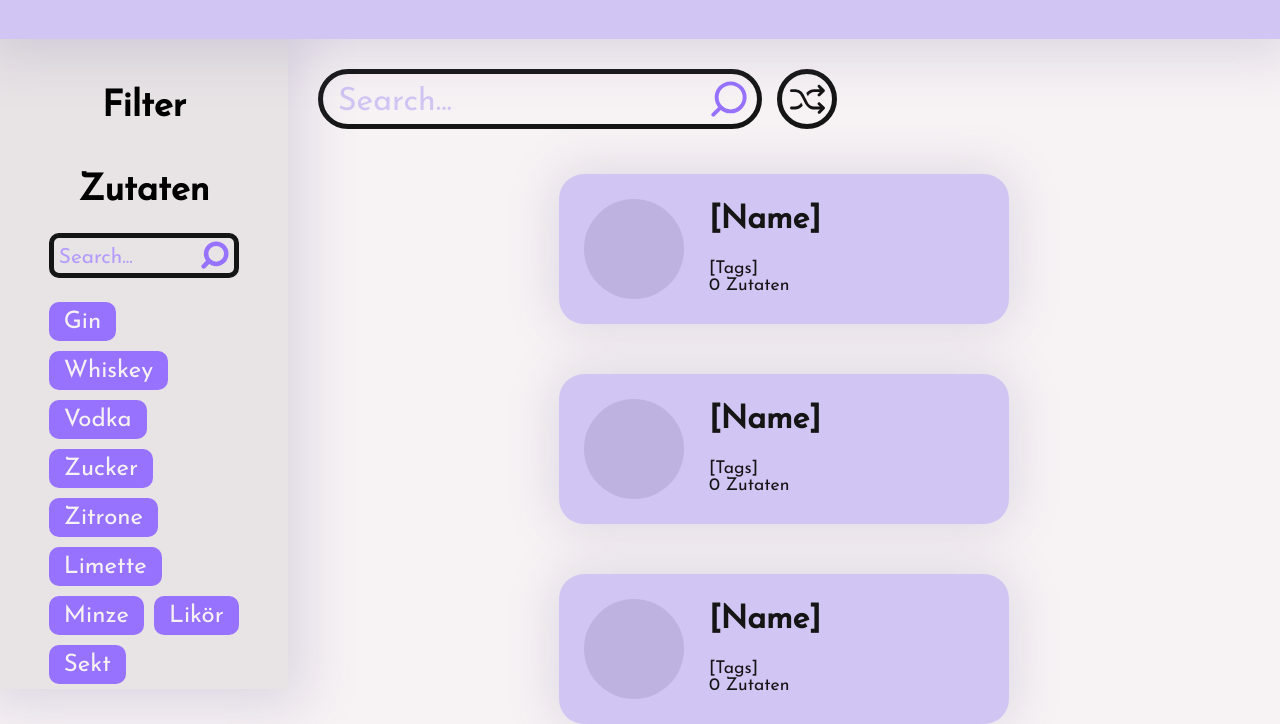
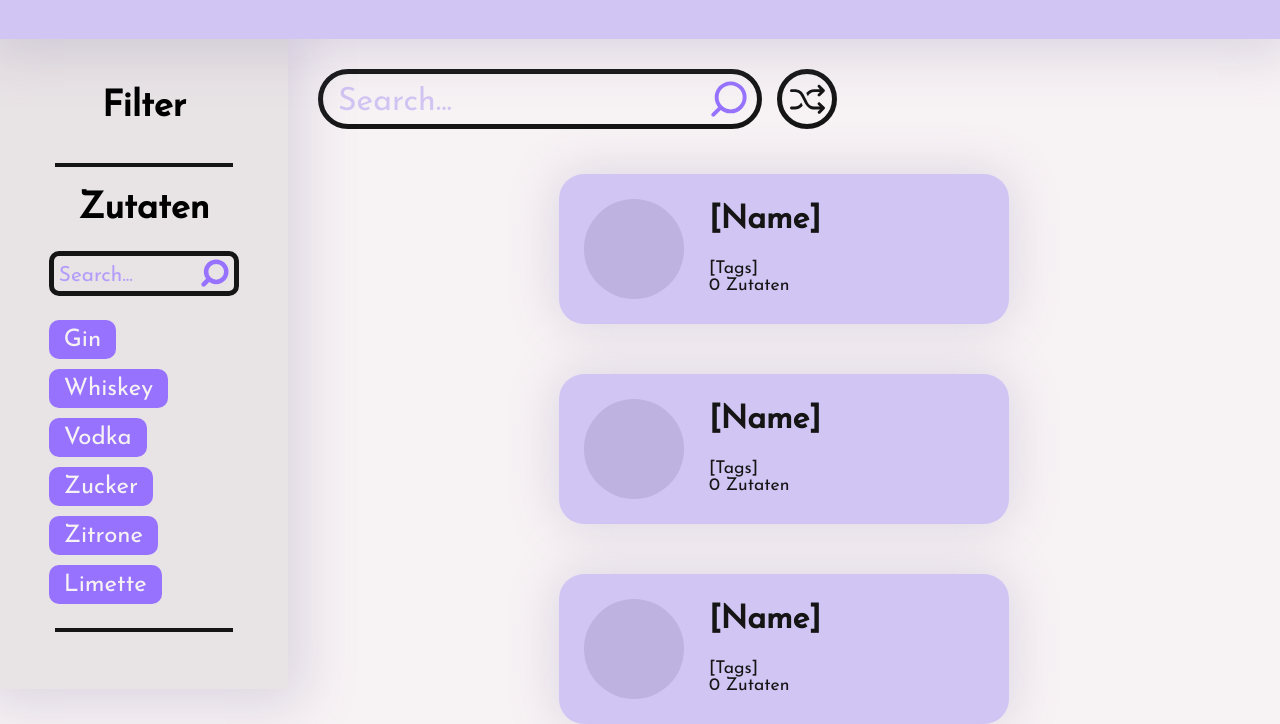
Before and after one commit to MME-Aufgaben-im-Sommer-2022/mme-ss22-team-11, a website with bundled scripts: page app/index.html in a window 1280 px wide. Shown: the part 111-835 px from the top of the page. Built offline with nearby package versions, Linux system fonts and the light colour scheme.

Commit message:
Cleaned up index.html

```diff
--- a/app/index.html
+++ b/app/index.html
@@ -43,22 +43,10 @@
                         Whiskey
                     </div>
                     <div class="ingredient">
-                        Gin
-                    </div>
-                    <div class="ingredient">
                         Whiskey
                     </div>
                     <div class="ingredient">
                         Gin
-                    </div>
-                    <div class="ingredient">
-                        Whiskey
-                    </div>
-                    <div class="ingredient">
-                        Gin
-                    </div>
-                    <div class="ingredient">
-                        Whiskey
                     </div>
                 </div>
             </div>
@@ -84,15 +72,6 @@
                 <div class="ingredient">
                     Limette
                 </div>
-                <div class="ingredient">
-                    Minze
-                </div>
-                <div class="ingredient">
-                    Likör
-                </div>
-                <div class="ingredient">
-                    Sekt
-                </div>
             </div>
         </div>
         <div class="divider"></div>
@@ -111,6 +90,8 @@
 
             <!--Append cocktails here-->
 
+            <!--TODO: Remove cocktails here-->
+            <!--Cocktails here are for testing purposes-->
             <div class="cocktail">
                 <div class="cocktail-image"></div>
                 <div class="cocktail-text">
```
